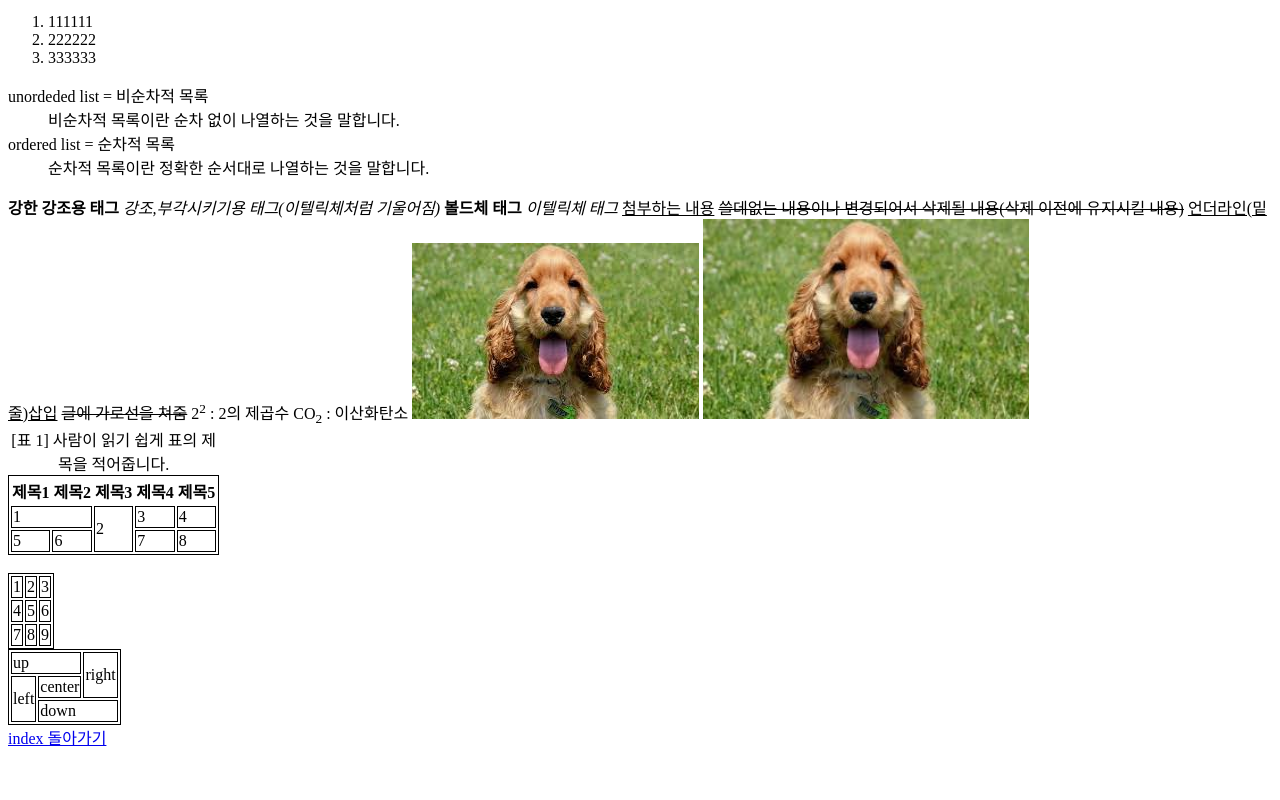
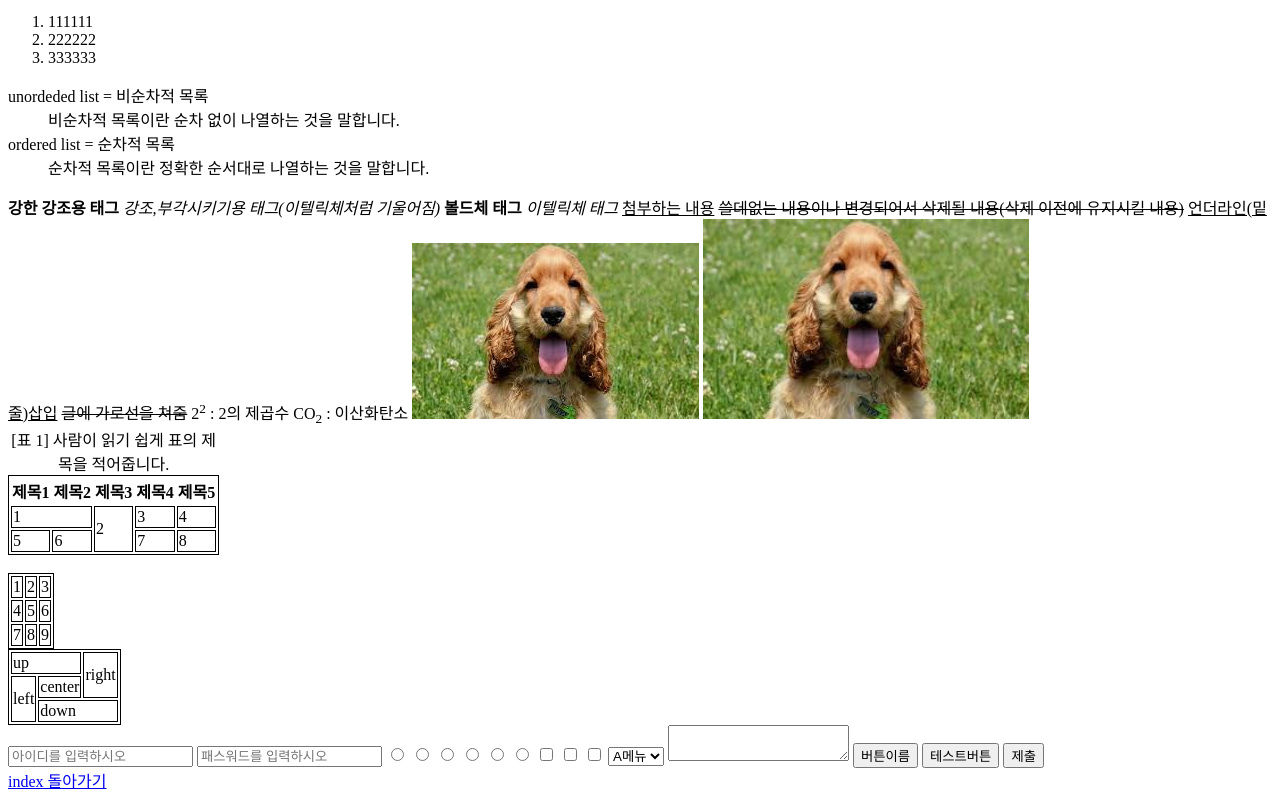
Before and after one commit to Okguys/DP2019, a plain HTML site: page training.html in a window 1280 px wide. Shown: the part 1227-2027 px from the top of the page. Before the commit the page ends 1984 px from the top, so only its background shows below. Drawn offline with Linux system fonts and the light colour scheme.

Commit message:
Update training.html

```diff
--- a/training.html
+++ b/training.html
@@ -191,7 +191,40 @@
 
     </table>
 
+  <form>
+       <!--input type이 text면 텍스트를 입력할 수가 있다-->
 
+      <input type = "text" placeholder = "아이디를 입력하시오" />
+      <input type = "password" placeholder = "패스워드를 입력하시오"/>
+
+      <input type = "radio" name = "bt1"/>
+      <input type = "radio" name = "bt1"/>
+      <input type = "radio" name = "bt1"/> <!--단일 선택지용 태그 -->
+
+      <input type = "radio" name = "bt2"/>
+      <input type = "radio" name = "bt2"/>
+      <input type = "radio" name = "bt2"/>
+
+      <input type = "checkbox"/>
+      <input type = "checkbox"/>
+      <input type = "checkbox"/>
+
+      <select>
+          <option>A메뉴</option>
+          <option>B메뉴</option>
+      </select>
+
+      <textarea cols = "20" raws = "5">
+      </textarea>   <!--cols로 가로크기 설정, raws로 세로크기 설정-->
+
+      <input type = "button" value ="버튼이름"/>
+      <input type = "button" value ="테스트버튼" onclick = "alert('테스트버튼이 눌렸습니다')"/>
+      <!--alert로 경고창 띄울 수 있음-->
+
+      <input type = "submit" value = "제출"/>
+      <!--발송용 태그-->
+
+  </form>
 
         <a href="index.html">index 돌아가기</a>
         </body>
```
